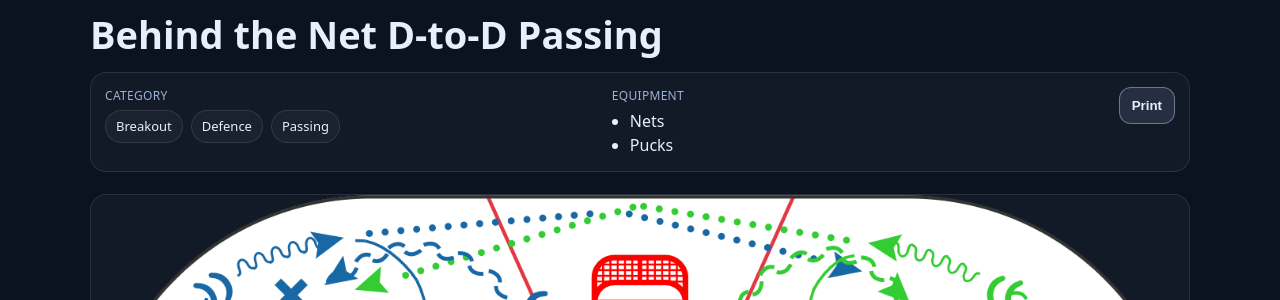
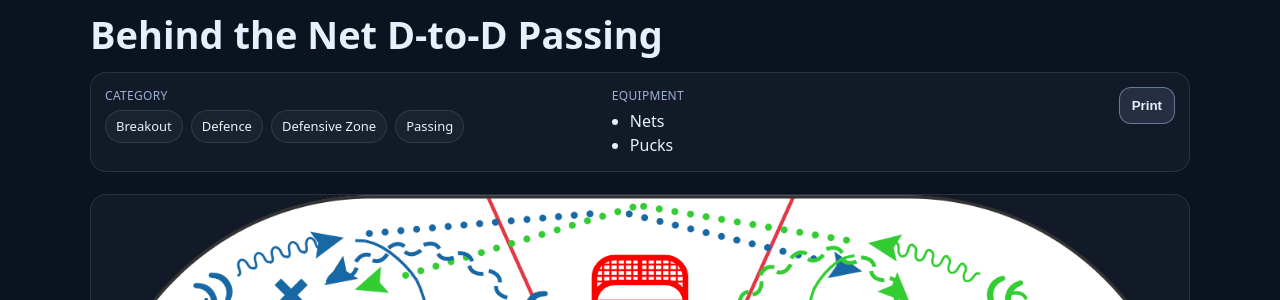
Before and after one commit to noflamingos/noflamingos.github.io, a Jekyll site: the page built from _drills/behind-the-net-d-to-d-passing.md, in a window 1280 px wide and 900 px high. Shown: the part 124-424 px from the top of the window. Built offline with Jekyll 4.4.1, drawn with Linux system fonts in a browser that asks for light colours.

Commit message:
Update behind-the-net-d-to-d-passing.md

```diff
--- a/_drills/behind-the-net-d-to-d-passing.md
+++ b/_drills/behind-the-net-d-to-d-passing.md
@@ -19,6 +19,7 @@ equipment:
 categories:
 - "breakout"
 - "defence"
+- "defensive-zone"
 - "passing"
 variations: |
 
```
